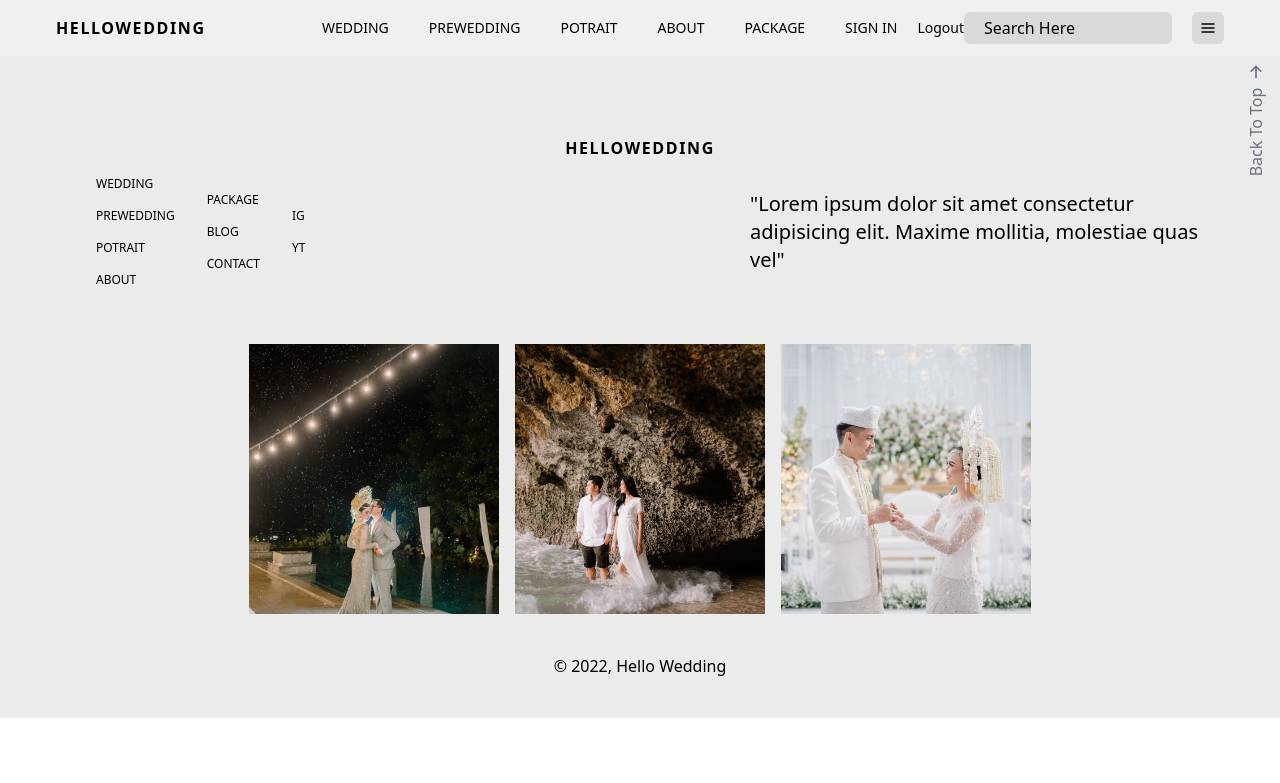
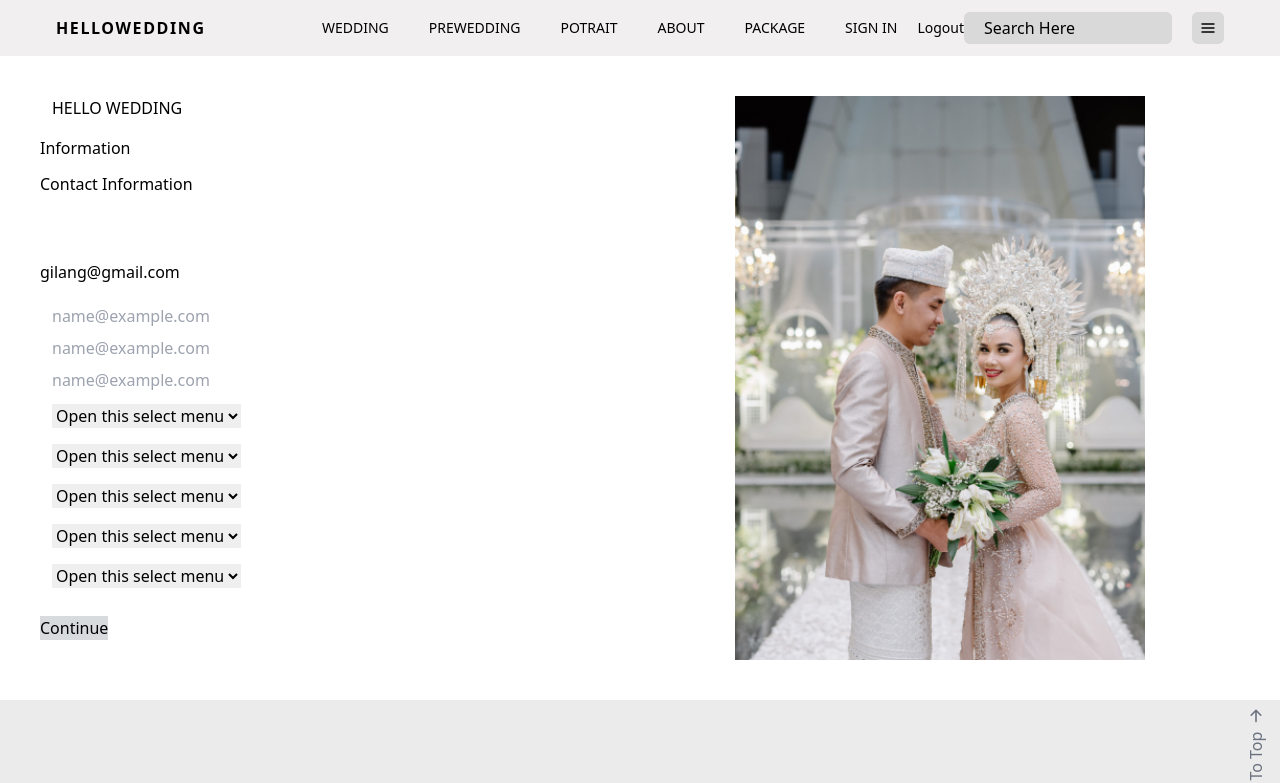
Before and after one commit to barbar17/tubes-pwl, a React (Create React App) app in the folder frontend/: page /payment in a window 1280 px wide. Shown: the top 783 px of the page. Built offline with nearby package versions, Linux system fonts and the light colour scheme.

Commit message:
create payment

```diff
--- a/frontend/src/index.js
+++ b/frontend/src/index.js
@@ -14,6 +14,7 @@ import Package from "./pages/Package/Package";
 import Signin from "./pages/Signin/Signin";
 import Signup from "./pages/Signup/Signup";
 import Progress from "./pages/Progress/Progress";
+import Payment from "./pages/Payment/Payment";
 
 import Admin from "./Admin/Admin";
 import Pesanan from "./Admin/Pesanan/Pesanan";
@@ -35,6 +36,7 @@ root.render(
           <Route path="about" element={<About />} />
           <Route path="package" element={<Package />} />
           <Route path="progress" element={<Progress />} />
+          <Route path="payment" element={<Payment />} />
         </Route>
 
         <Route path='admin' element={<Admin />}>
--- a/frontend/src/pages/Package/Package.js
+++ b/frontend/src/pages/Package/Package.js
@@ -1,4 +1,5 @@
 import React from "react";
+import { Link } from "react-router-dom";
 
 function Package() {
   return (
@@ -37,7 +38,7 @@ function Package() {
                 </ul>
               </div>
               <div className="font-serif self-end">
-                <button className="bg-[#d9d9d9] p-2 mt-4 italic">ORDER NOW</button>
+                <Link to={'/payment'}><button className="bg-[#d9d9d9] p-2 mt-4 italic">ORDER NOW</button></Link>
               </div>
             </div>
           </div>
@@ -67,7 +68,7 @@ function Package() {
                 </ul>
               </div>
               <div className="font-serif self-end">
-                <button className="bg-[#d9d9d9] p-2 mt-4 italic">ORDER NOW</button>
+                <Link to={'/payment'}><button className="bg-[#d9d9d9] p-2 mt-4 italic">ORDER NOW</button></Link>
               </div>
             </div>
           </div>
--- /dev/null
+++ b/frontend/src/pages/Payment/Payment.js
@@ -0,0 +1,117 @@
+import React from "react";
+
+function Payment() {
+    return (
+        <div className="flex p-10">
+            <div className="w-1/2">
+                <h3 className="ms-3 mb-4">HELLO WEDDING</h3>
+                <h6 className="mb-3">Information</h6>
+                <h5 className="mb-2">Contact Information</h5>
+                <div className="d-flex my-4 align-items-center">
+                    <i
+                        className="bi bi-person-circle me-2"
+                        style={{ fontSize: "2rem" }}
+                    ></i>
+                    <h6>gilang@gmail.com</h6>
+                </div>
+                <div className="row px-2">
+                    <div className="col-6 p-1">
+                        <input
+                            type="text"
+                            className="form-control"
+                            placeholder="name@example.com"
+                        />
+                    </div>
+                    <div className="col-6 p-1">
+                        <input
+                            type="text"
+                            className="form-control"
+                            placeholder="name@example.com"
+                        />
+                    </div>
+                    <div className="col-6 p-1">
+                        <input
+                            type="text"
+                            className="form-control"
+                            placeholder="name@example.com"
+                        />
+                    </div>
+                </div>
+
+                <div className="row px-2">
+                    <div className="col-12 p-1 py-2">
+                        <select
+                            className="form-select"
+                            aria-label="Default select example"
+                        >
+                            <option>Open this select menu</option>
+                            <option value="1">One</option>
+                            <option value="2">Two</option>
+                            <option value="3">Three</option>
+                        </select>
+                    </div>
+                    <div className="col-12 p-1 py-2">
+                        <select
+                            className="form-select"
+                            aria-label="Default select example"
+                        >
+                            <option>Open this select menu</option>
+                            <option value="1">One</option>
+                            <option value="2">Two</option>
+                            <option value="3">Three</option>
+                        </select>
+                    </div>
+                    <div className="col-12 p-1 py-2">
+                        <select
+                            className="form-select"
+                            aria-label="Default select example"
+                        >
+                            <option>Open this select menu</option>
+                            <option value="1">One</option>
+                            <option value="2">Two</option>
+                            <option value="3">Three</option>
+                        </select>
+                    </div>
+                    <div className="col-12 p-1 py-2">
+                        <select
+                            className="form-select"
+                            aria-label="Default select example"
+                        >
+                            <option>Open this select menu</option>
+                            <option value="1">One</option>
+                            <option value="2">Two</option>
+                            <option value="3">Three</option>
+                        </select>
+                    </div>
+                    <div className="col-12 p-1 py-2">
+                        <select
+                            className="form-select"
+                            aria-label="Default select example"
+                        >
+                            <option>Open this select menu</option>
+                            <option value="1">One</option>
+                            <option value="2">Two</option>
+                            <option value="3">Three</option>
+                        </select>
+                    </div>
+                </div>
+
+                <div className="d-flex my-5">
+                    <button
+                        type="button"
+                        className="btn btn-light btn-lg ms-auto"
+                        style={{ backgroundColor: "#D7DBDD" }}
+                    >
+                        Continue
+                    </button>
+                </div>
+            </div>
+
+            <div className="w-1/2 flex items-center justify-center">
+                <img src='about1.jpg' className="h-full object-cover" />
+            </div>
+        </div>
+    );
+}
+
+export default Payment;
```
